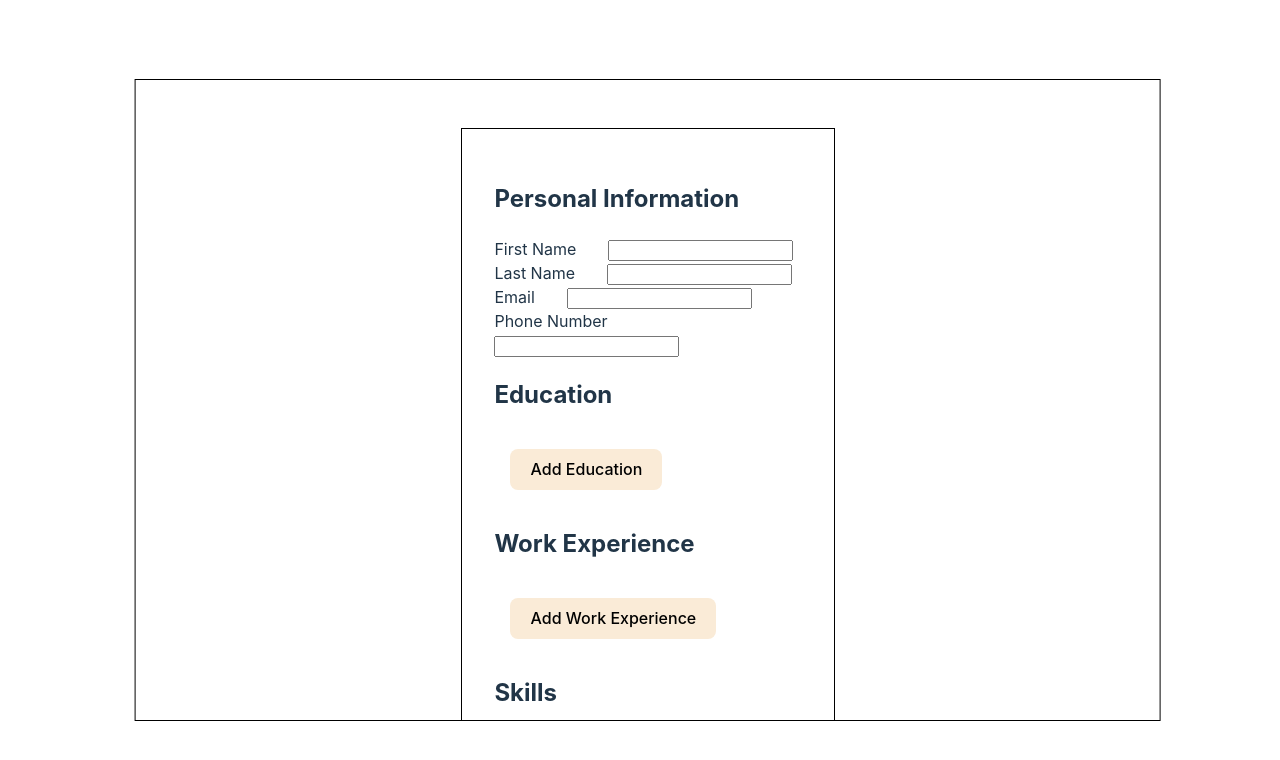
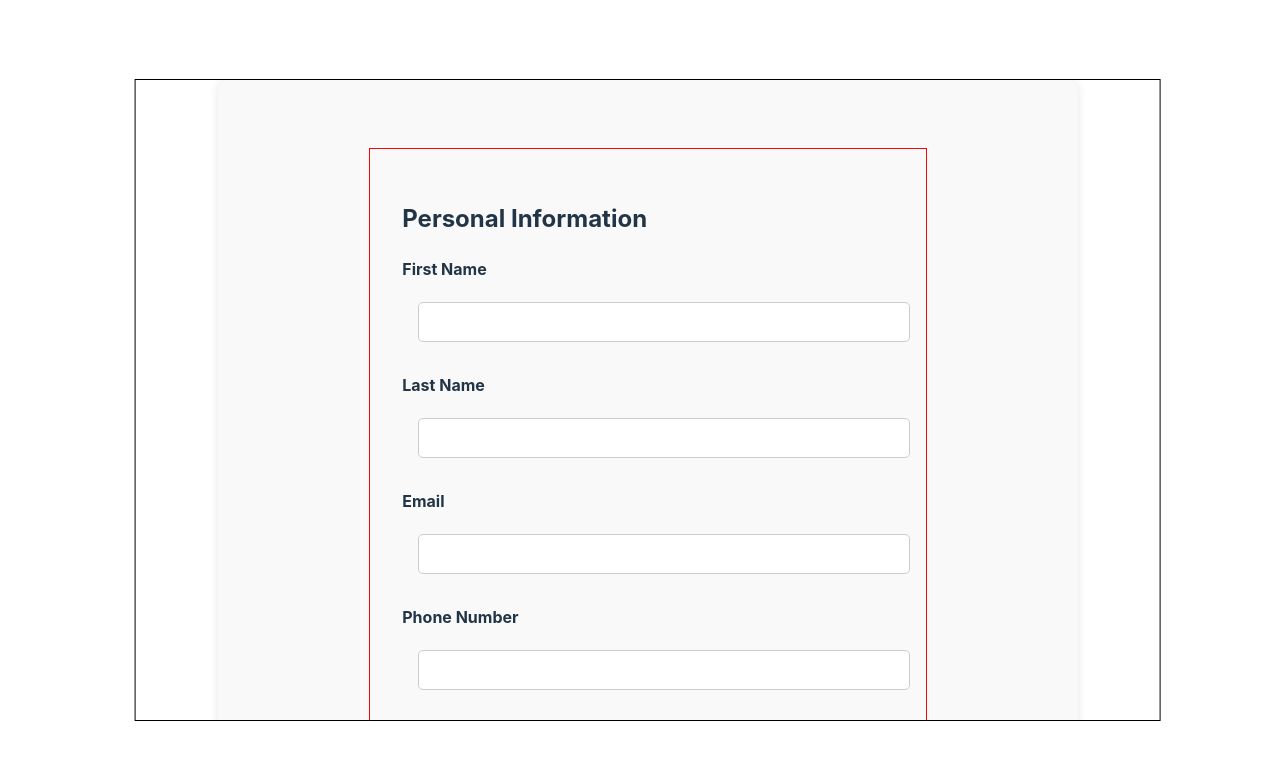
Before and after one commit to MarkoMTP/cv-app, a React (Vite) app: page / in a window 1280 px wide. Shown: the top 760 px of the page. Built offline with nearby package versions, Linux system fonts and the light colour scheme.

Commit message:
added styling

```diff
--- a/src/components/cv.jsx
+++ b/src/components/cv.jsx
@@ -13,12 +13,14 @@ function Cv({ fullName, email, phoneNumber , educations, workExp, skills, handle
 
     return (
       <div className="cv">
-        <h3>Personal Info</h3>
+       <div className='personal'>
+        <h2>Personal Info</h2>
         <p><strong>Full Name:</strong> {fullName}</p>
         <p><strong>Email:</strong> {email}</p>
         <p><strong>Phone Number:</strong> {phoneNumber}</p>
-
-        <h3>Education:</h3>
+        </div>
+        <div className='education'>
+        <h2>Education:</h2>
           {educations.map((education, index) => (
             <DisplayEducation
             key={index}
@@ -29,8 +31,10 @@ function Cv({ fullName, email, phoneNumber , educations, workExp, skills, handle
             ></DisplayEducation>
 
           ))}
+</div>
 
-        <h3>Work Experience:</h3>
+          <div className='work'>
+        <h2>Work Experience:</h2>
         {workExp.map((exp, index) => (
         <WorkExpDisplay
           key={index}
@@ -42,15 +46,15 @@ function Cv({ fullName, email, phoneNumber , educations, workExp, skills, handle
           end={exp.endDate}
         />
       ))}
-
-
-      <h3>Skills:</h3>
+</div>
+      <div className='skills'>
+      <h2>Skills:</h2>
       {skills.map((skill, index) => (
         <SkillDisplay key={skill.id} index={index} skill={skill.value} />
       ))}
 
-
-        <button type='button' className='workExpBtn' onClick={handleEdits}>Edit</button>
+</div>
+        <button type='button' className='editBtn' onClick={handleEdits}>Edit</button>
 
 
       </div>
--- a/src/components/education.jsx
+++ b/src/components/education.jsx
@@ -1,3 +1,4 @@
+import '../styles/workExp.css'
 
 
 function AddEducation ({ index, education, handleInputChange, deleteEducation }) {
@@ -16,7 +17,7 @@ return (
 <div className='form-group'>
 <label htmlFor={`gradYear-${index}`}>Graduation Year</label>
 <input type='number' id={`gradYear-${index}`} name='gradYear' className='form-control' value={education.gradYear} onChange={handleInputChange} />
-<button type='button' className='btn btn-primary' onClick={deleteEducation}>Delete Education</button>
+<button type='button' className='btnDelete' onClick={deleteEducation}>Delete Education</button>
 
 </div>
 </>
@@ -30,7 +31,7 @@ function DisplayEducation({school, degree, year, index}) {
 
 
         <>
-        <h3>Education {index + 1}</h3>
+        <h3>Number: {index + 1}</h3>
         <p><strong>School: </strong> {school}</p>
         <p><strong>Degree: </strong> {degree}</p>
         <p><strong>Graduation Year: </strong> {year}</p>
--- a/src/components/form.jsx
+++ b/src/components/form.jsx
@@ -175,11 +175,12 @@ function FormForEdit() {
               />
             ))}
             <button type='button' className='workExpBtn' onClick={handleAddSkill}>Add skill</button>
-            <button type='button' className='workExpBtn' onClick={handleSubmit}>Submit</button>
+            <br />
+            <button type='button' className='submitBtn' onClick={handleSubmit}>Submit</button>
           </form>
         </div>
         : (
-          <div className='formEdit'>
+          <div className='cvCont'>
             <Cv
               fullName={fullName}
               email={email}
--- a/src/components/skillAdd.jsx
+++ b/src/components/skillAdd.jsx
@@ -1,10 +1,11 @@
+import '../styles/workExp.css'
 
 export function AddSkills({ index, skill, deleteWork, handleInputChange }) {
   return (
     <div className='form-group'>
       <label htmlFor={`skills-${index}`}>Skill {index}</label>
       <input type='text' id={`skills-${index}`} name='value' className='form-control' placeholder='e.g. JavaScript, React, Node.js' value={skill.value} onChange={handleInputChange} />
-      <button type='button' className='btn btn-primary' onClick={deleteWork}>Delete Skill</button>
+      <button type='button' className='btnDelete' onClick={deleteWork}>Delete Skill</button>
     </div>
   );
 }
--- a/src/components/workExp.jsx
+++ b/src/components/workExp.jsx
@@ -1,10 +1,10 @@
 import React, { useState } from 'react';
-
+import '../styles/workExp.css'
 
 function AddWorkExp({ index, workExperience, handleInputChange, deleteWork }) {
   return (
-    <div className="workExpForm" id={index}>
-      <h2>Work Experience {index}</h2>
+    <div className="form-group" id={index}>
+      <h2>Number: {index}</h2>
       <div className="form-group">
         <label htmlFor={`company-${index}`}>Company</label>
         <input
@@ -64,9 +64,10 @@ function AddWorkExp({ index, workExperience, handleInputChange, deleteWork }) {
         />
       </div>
 
-      <button type="button" className="btn btn-primary" onClick={deleteWork}>
-        Delete Work Experience
+      <button type='button' className='btnDelete' onClick={deleteWork}>    Delete Work Experience
       </button>
+
+
     </div>
   );
 }
@@ -78,7 +79,7 @@ function AddWorkExp({ index, workExperience, handleInputChange, deleteWork }) {
 
       return (
           <div>
-            <h3>{index + 1}</h3>
+            <h3>Number: {index + 1}</h3>
               <p><strong>Company:</strong> {company}</p>
               <p><strong>Job Title:</strong> {jobTitle}</p>
               <p><strong>Job Description:</strong> {jobDescription}</p>
--- a/src/styles/cv.css
+++ b/src/styles/cv.css
@@ -1,3 +1,41 @@
 .cv {
-  padding: 5rem;
+  width: 100%;
+  padding: 3rem;
 }
+
+.cvCont {
+  width: 70%;
+  display: flex;
+  flex-direction: column;
+  justify-content: center;
+  align-items: center;
+}
+
+.personal {
+  background-color: rgb(60, 146, 238);
+  padding: 1rem;
+}
+
+.education {
+  background-color: rgb(147, 226, 255);
+  padding: 1rem;
+}
+
+.work {
+  background-color: rgb(183, 243, 255);
+  margin: 0;
+  padding: 1rem;
+}
+
+.skills {
+  background-color: rgb(230, 246, 255);
+  padding: 1rem;
+  color: rgb(0, 0, 0);
+}
+
+.editBtn {
+  transform: translate(350%, -20%);
+  margin-top: 1rem;
+  width: 7rem;
+  background-color: rgb(212, 166, 255);
+}
--- a/src/styles/editSection.css
+++ b/src/styles/editSection.css
@@ -11,7 +11,7 @@ body {
 .editSect {
   position: absolute;
   transform: translate(10%, -50%);
-  border: 1px black solid;
+  border: 1px rgb(0, 0, 0) solid;
   width: 80%;
   overflow: scroll;
 
@@ -22,11 +22,3 @@ body {
   display: flex;
   justify-content: space-around;
 }
-
-.cv {
-  border: black solid 1px;
-  width: 20%;
-  max-height: 50%;
-  margin: 3rem;
-  padding: 2rem;
-}
--- a/src/styles/workExp.css
+++ b/src/styles/workExp.css
@@ -3,15 +3,6 @@ body {
   padding: 0;
   height: 100vh;
   width: 100vw;
-}
-
-.workExpBtn {
-  margin: 1rem;
-  background-color: antiquewhite;
-}
-
-.workExpBtn:hover {
-  background-color: rgb(147, 145, 143);
 }
 
 label {
@@ -22,6 +13,67 @@ label {
   max-height: 50%;
   margin: 3rem;
   padding: 2rem;
-  width: 30%;
-  border: solid black 1px;
+  width: 60%;
+  border: solid rgb(250, 4, 4) 1px;
 }
+/* styles/cv.css */
+
+.container {
+  width: 80%;
+  margin: 0 auto;
+  padding: 20px;
+  background-color: #f9f9f9;
+  border-radius: 10px;
+  box-shadow: 0 0 10px rgba(0, 0, 0, 0.1);
+}
+
+.formEdit {
+  margin-bottom: 20px;
+}
+
+.form-group {
+  margin-bottom: 15px;
+  display: flex;
+  flex-direction: column;
+}
+
+.form-group label {
+  margin-bottom: 5px;
+  font-weight: bold;
+}
+
+.form-group input {
+  padding: 10px;
+  border: 1px solid #ccc;
+  border-radius: 5px;
+  font-size: 16px;
+  width: 100%;
+  box-sizing: border-box;
+  margin: 1rem;
+}
+
+button.workExpBtn {
+  margin-top: 20px;
+  padding: 10px 20px;
+  border: none;
+  background-color: #007bff;
+  color: white;
+  font-size: 16px;
+  border-radius: 5px;
+  cursor: pointer;
+}
+
+button.workExpBtn:hover {
+  background-color: #0056b3;
+}
+
+button.btnDelete {
+  background-color: rgb(252, 127, 127);
+}
+
+button.submitBtn {
+  transform: translate(250%, -20%);
+  width: 7rem;
+  background-color: #00a3de;
+  margin: 1rem;
+}
```
